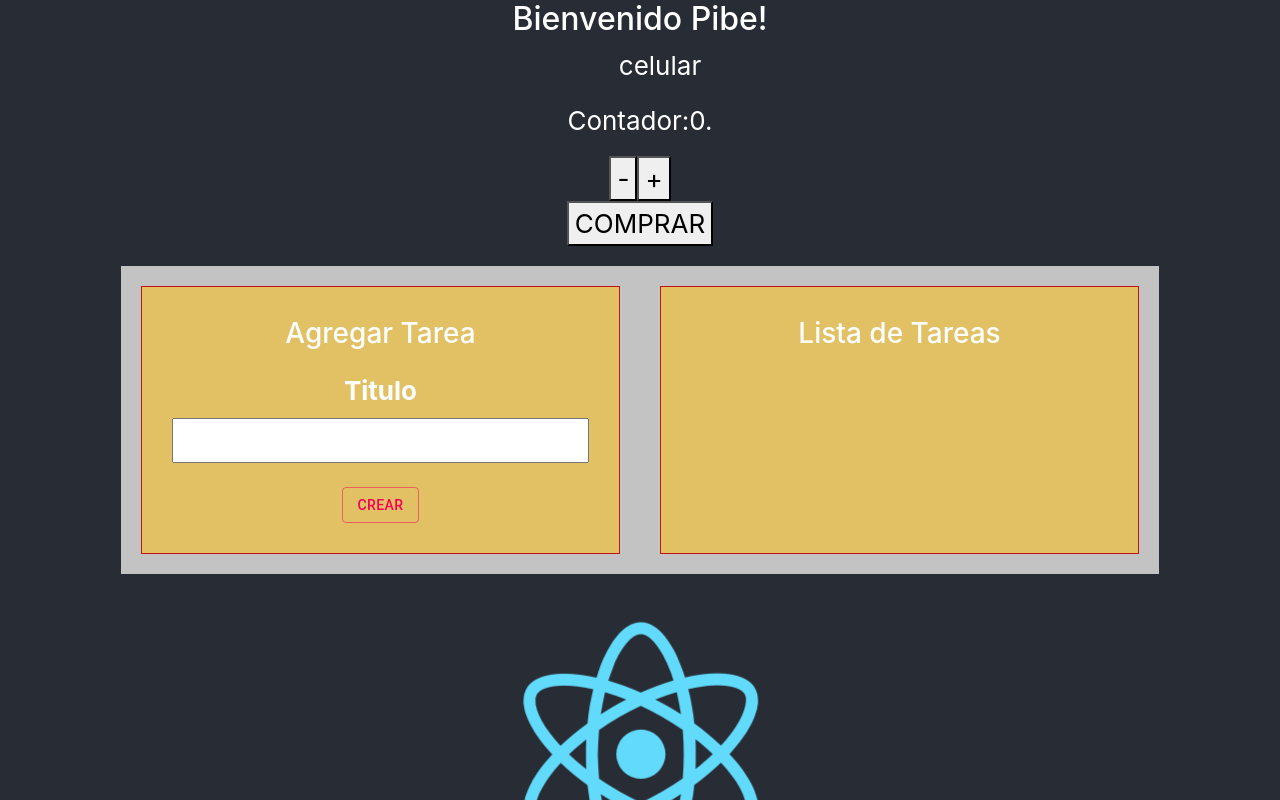
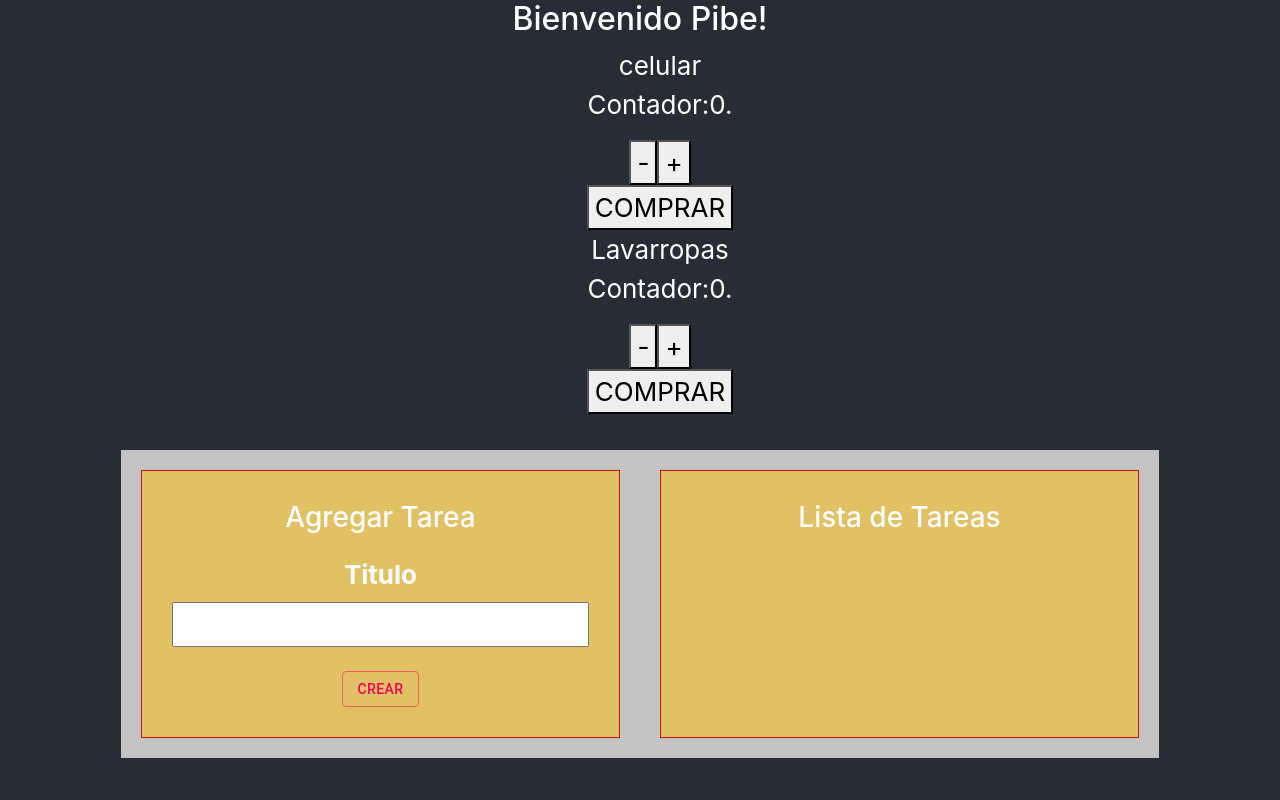
Before and after one commit to nicolaskunz/proyectoreact, a React (Create React App) app: page / in a window 1280 px wide. Shown: the top 800 px of the page. Built offline with nearby package versions, Linux system fonts and the light colour scheme.

Commit message:
Actualizacion ItemDetailContainer
Agregamos Props al componente "ItemDetail" para que alimente al componente "Item".
Luego en "ItemDetailcontainer" lo que sale del Map es lo que entra como prop.

```diff
--- a/src/App.js
+++ b/src/App.js
@@ -15,7 +15,7 @@ import TodoList from './components/TodoList/TodoList';
 
 import {ItemList} from './components/ItemList/ItemList';
 import {ItemDetailContainer} from './components/ItemDetailContainer';
-import {ItemDetail} from './components/ItemDetail';
+// import {ItemDetail} from './components/ItemDetail';
 
 
 function App() {
@@ -26,7 +26,7 @@ function App() {
       <Home pila="Pibe"/>
 
       <ItemDetailContainer/>
-      <ItemDetail/>
+
 
      <TodoList/>
 
--- a/src/components/ItemDetail.jsx
+++ b/src/components/ItemDetail.jsx
@@ -1,18 +1,14 @@
-import React, { useEffect, useState }  from 'react';
+import React from 'react';
 
 import ContadorComp from './ContadorCompuesto.jsx';
 import Item from './ItemList/Item.jsx';
 import {BotonCompra} from './BotonCompra.jsx';
 
-export function ItemDetail() {
-
-    const Producto = [
-        { id: "2", name: "celular" },
-      ];
+export function ItemDetail(props) {
 
       return  <div>
       <div>
-    <Item Producto={Producto}/>
+    <Item id={props.id} name={props.name}/>
     </div>
     <ContadorComp/>
     <BotonCompra/>
--- a/src/components/ItemDetailContainer.jsx
+++ b/src/components/ItemDetailContainer.jsx
@@ -1,6 +1,5 @@
 import React, { useEffect, useState }  from 'react';
-import Item from './ItemList/Item.jsx';
-
+import {ItemDetail} from './ItemDetail';
 
 export function ItemDetailContainer() {
 
@@ -16,6 +15,7 @@ export function ItemDetailContainer() {
         return setTimeout(() => {
           const fakeList = [
             { id: "2", name: "celular" },
+            { id: "7", name: "Lavarropas" }
           ];
 
           console.log('Si lees esto es por uqe funciona');
@@ -39,7 +39,7 @@ export function ItemDetailContainer() {
     }
 // Else
     const listaProducto = producto.map((producto) => (
-      <Item id={producto.id} name={producto.name} />
+      <ItemDetail id={producto.id} name={producto.name} />
     ));  return  <div>
 
       <ul>{listaProducto}</ul>
```
